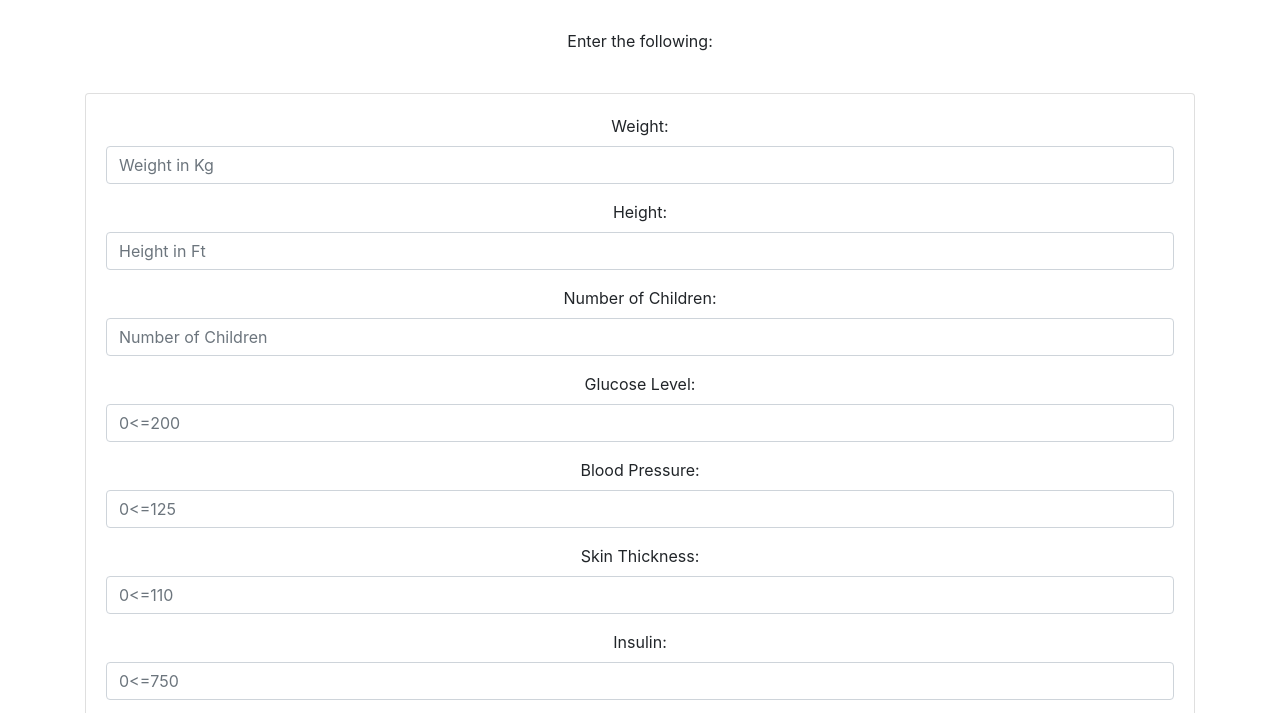
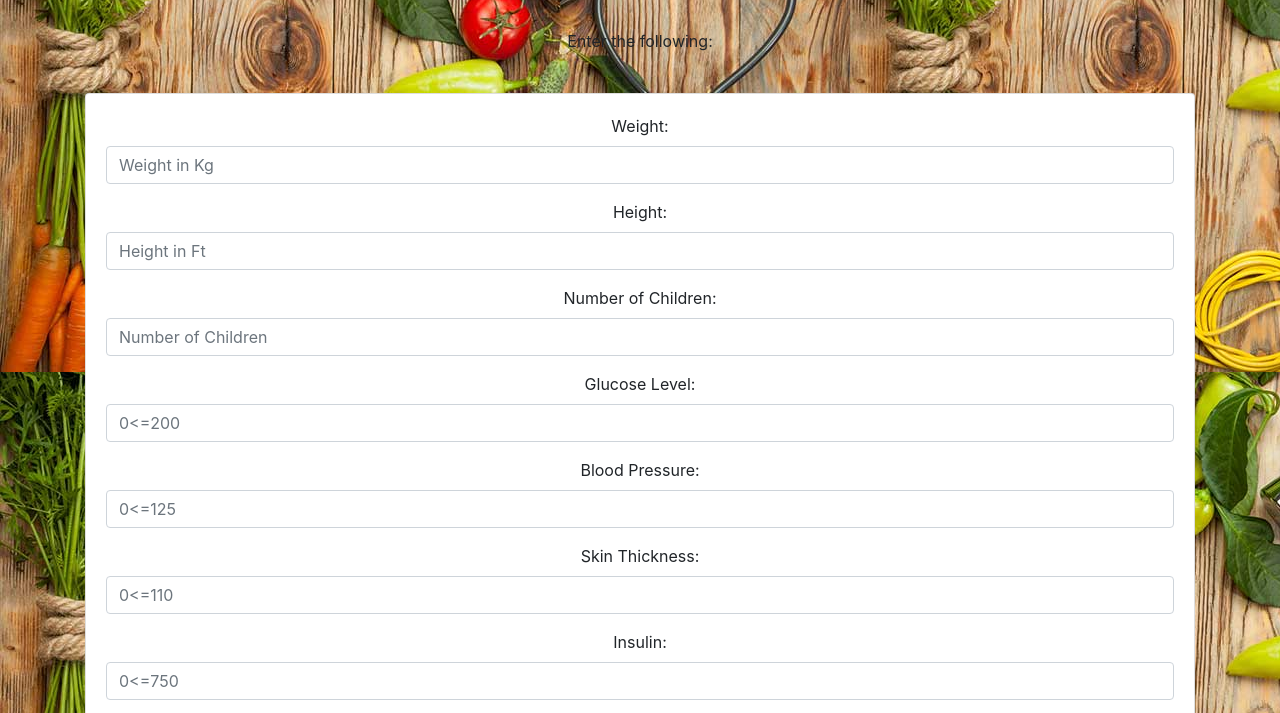
Before and after one commit to ArdalanAhanchi/Sugar_Shield, a plain HTML site: page index.html in a window 1280 px wide. Shown: the part 195-908 px from the top of the page. Drawn offline with nearby package versions, Linux system fonts and the light colour scheme.

Commit message:
Update index.html

```diff
--- a/index.html
+++ b/index.html
@@ -44,13 +44,18 @@ $( document ).ready(function() {
 </head>
 
 <body>
-
 <div class="container">
     <h1 class="jumbotron text-center">  Sugar Shield</h1>
 	<p class="text-center">Enter the following:</p>
 <form class="text-center">
     <br>
     <style>
+    body {
+
+        background-image: url("healthy-life-banner.jpg");
+
+    }
+
     .btn {
       background-color: #f4511e;
       border: none;
```
